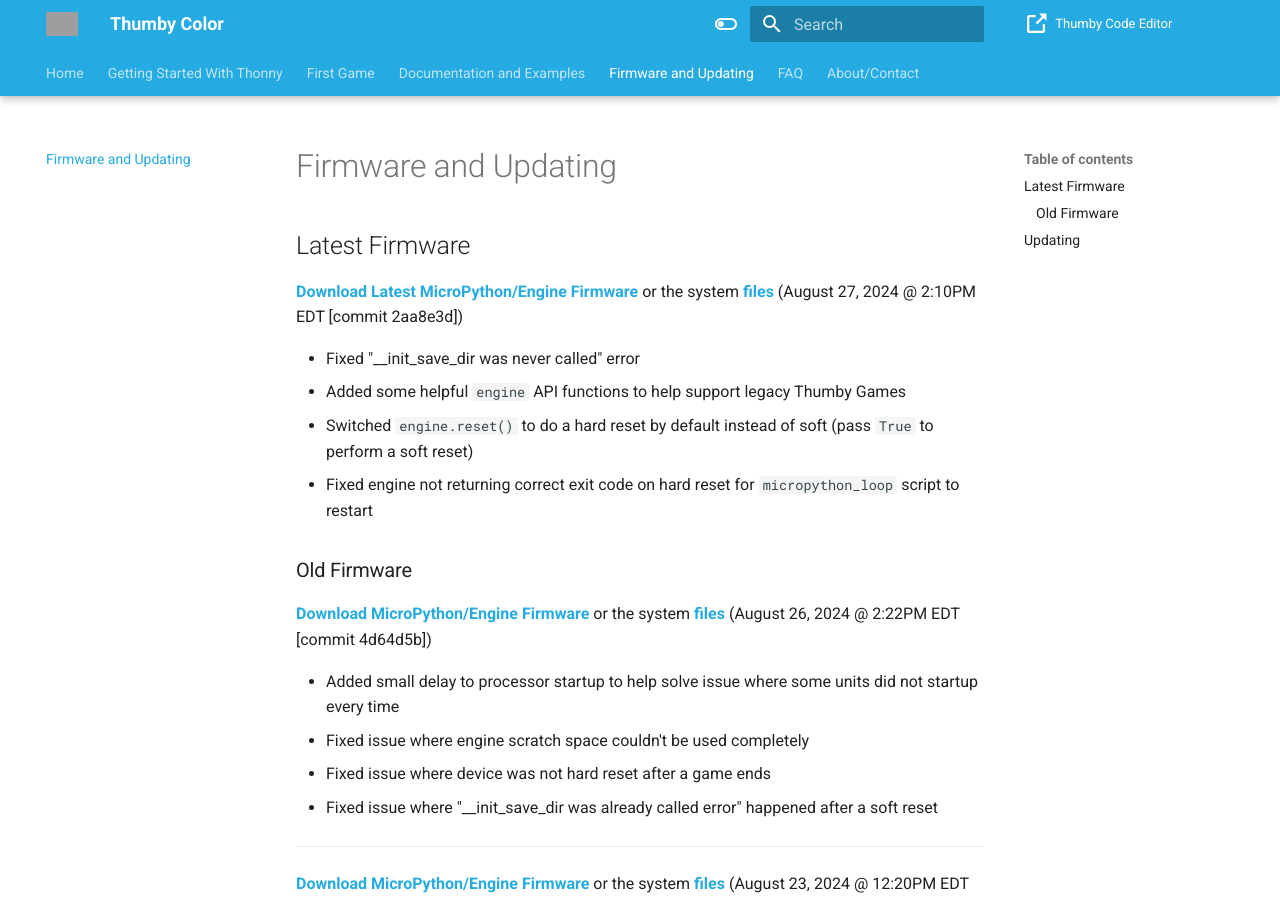
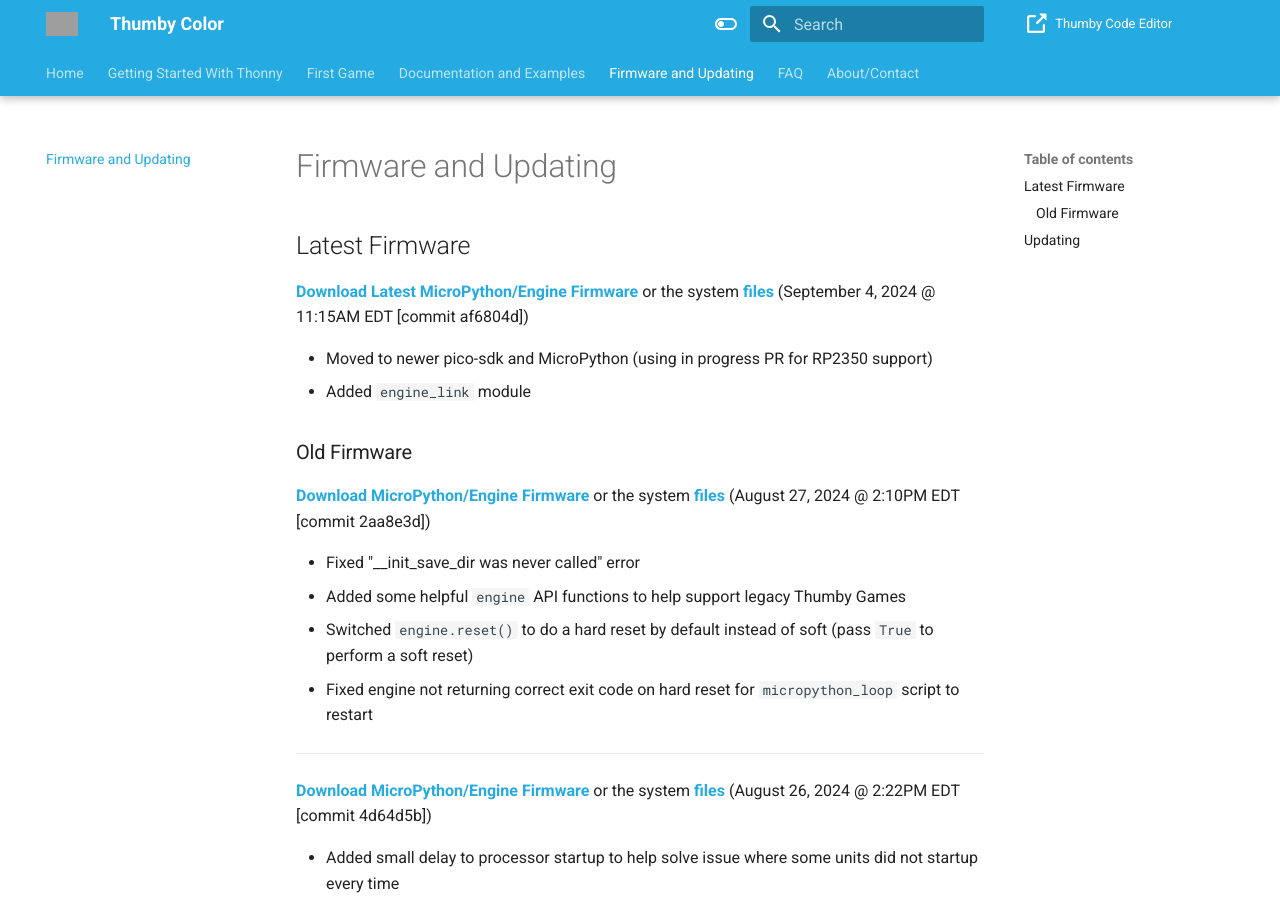
Before and after one commit to TinyCircuits/Thumby-Color-Website, an MkDocs documentation site: the page built from docs/pages/firmware-and-updating/firmware-and-updating.md, in a window 1280 px wide and 900 px high. Built offline with MkDocs 1.6.1 and Material for MkDocs 9.7.7, drawn with Linux system fonts in a browser that asks for light colours; grey boxes are pictures that could not be loaded.

Commit message:
Update firmware and docs

```diff
--- a/docs/doc/landing.html
+++ b/docs/doc/landing.html
@@ -21,6 +21,7 @@
         <a href="build/engine_animation.html">engine_animation</a><br>
         <a href="build/engine_save.html">engine_save</a><br>
         <a href="build/engine_time.html">engine_time</a><br>
+        <a href="build/engine_link.html">engine_link</a><br>
 
         <hr>
 
--- a/docs/pages/firmware-and-updating/firmware-and-updating.md
+++ b/docs/pages/firmware-and-updating/firmware-and-updating.md
@@ -1,14 +1,20 @@
 ## Latest Firmware
 
-<a href="https://color.thumby.us/firmware_2aa8e3d.uf2" target="_blank" alt="Firmware">**Download Latest MicroPython/Engine Firmware**</a> or the system <a href="https://github.com/TinyCircuits/TinyCircuits-Tiny-Game-Engine/tree/2aa8e3dd9eb6ded5479c19bf0fb504f0ecfba3b5" target="_blank" alt="Firmware">**files**</a> (August 27, 2024 @ 2:10PM EDT [commit 2aa8e3d])
+<a href="https://color.thumby.us/firmware_af6804d.uf2" target="_blank" alt="Firmware">**Download Latest MicroPython/Engine Firmware**</a> or the system <a href="https://github.com/TinyCircuits/TinyCircuits-Tiny-Game-Engine/tree/af6804d7cbaf61908593fe342213b04218034e13" target="_blank" alt="Firmware">**files**</a> (September 4, 2024 @ 11:15AM EDT [commit af6804d])
+
+* Moved to newer pico-sdk and MicroPython (using in progress PR for RP2350 support)
+* Added `engine_link` module
+
+### Old Firmware
+
+<a href="https://color.thumby.us/firmware_2aa8e3d.uf2" target="_blank" alt="Firmware">**Download MicroPython/Engine Firmware**</a> or the system <a href="https://github.com/TinyCircuits/TinyCircuits-Tiny-Game-Engine/tree/2aa8e3dd9eb6ded5479c19bf0fb504f0ecfba3b5" target="_blank" alt="Firmware">**files**</a> (August 27, 2024 @ 2:10PM EDT [commit 2aa8e3d])
 
 * Fixed "__init_save_dir was never called" error
 * Added some helpful `engine` API functions to help support legacy Thumby Games
 * Switched `engine.reset()` to do a hard reset by default instead of soft (pass `True` to perform a soft reset)
 * Fixed engine not returning correct exit code on hard reset for `micropython_loop` script to restart
 
-
-### Old Firmware
+---
 
 <a href="https://color.thumby.us/firmware_4d64d5b.uf2" target="_blank" alt="Firmware">**Download MicroPython/Engine Firmware**</a> or the system <a href="https://github.com/TinyCircuits/TinyCircuits-Tiny-Game-Engine/archive/4d64d5b3fe43fa09e07447da160eedb603ae3c8c.zip" target="_blank" alt="Firmware">**files**</a> (August 26, 2024 @ 2:22PM EDT [commit 4d64d5b])
 
```
Also changed, not shown: 14 other files.
